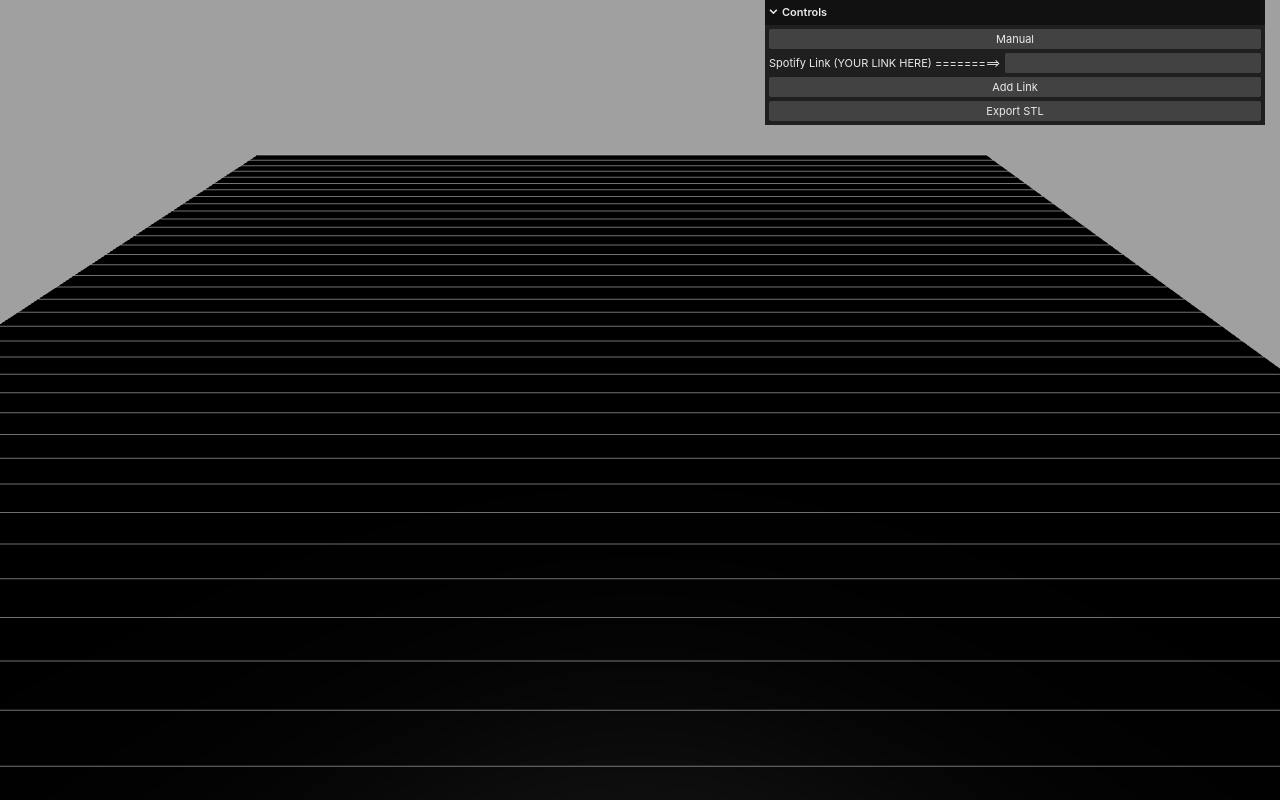
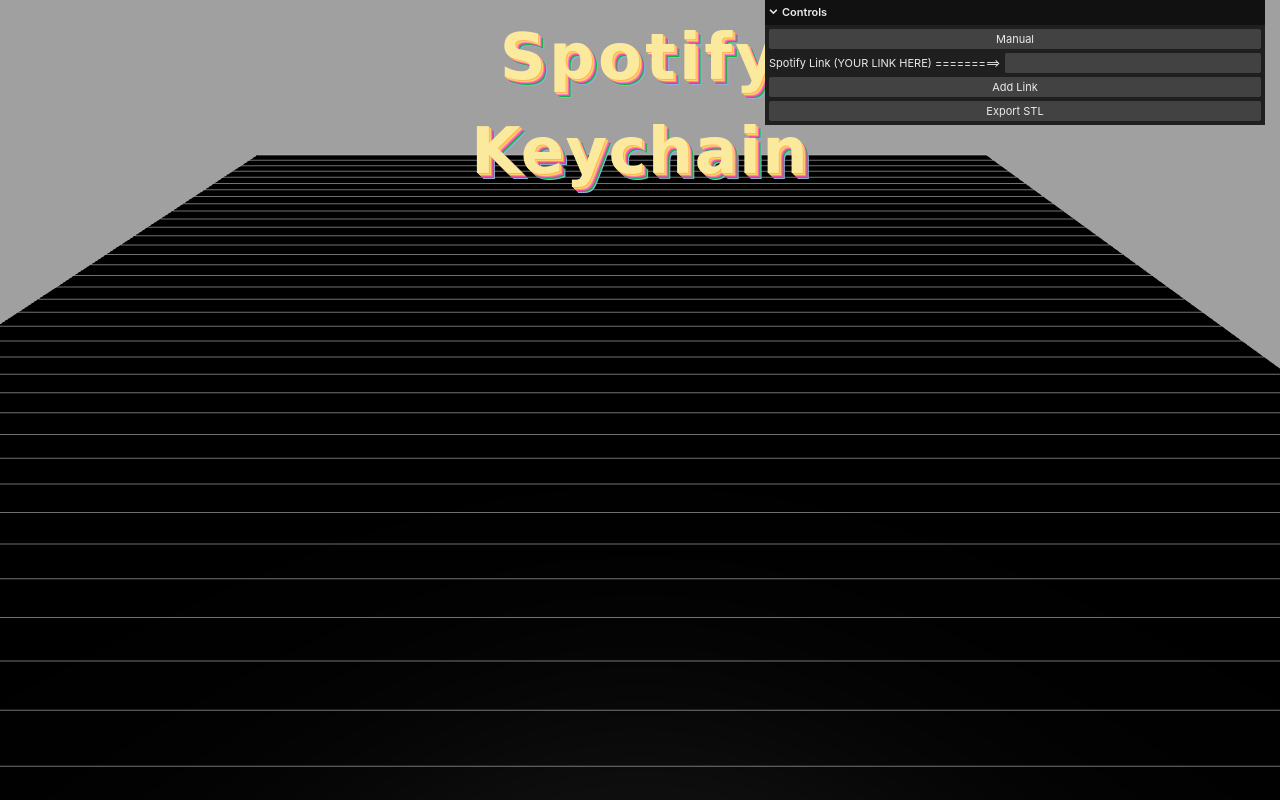
Before and after one commit to amoham42/spotifySTL, a website built with Vite: page index.html in a window 1280 px wide. Built offline with nearby package versions, Linux system fonts and the light colour scheme; no server answers; animation ran at ten frames a second; a web font is replaced by a local one.

Commit message:
changes to font

```diff
--- a/index.html
+++ b/index.html
@@ -8,6 +8,14 @@
     <title>SpotifySTL</title>
   </head>
   <body>
+    <div id="leftC">
+      <div id="help">
+        Spotify
+      </div>
+      <div id="help2">
+        Keychain
+      </div>
+    </div>
     <script type="module" src="/src/main.js"></script>
   </body>
 </html>
--- a/src/style.css
+++ b/src/style.css
@@ -121,37 +121,38 @@
 #help {
   font-family: 'Calligraffitti', cursive;
   margin: auto;
-  font-weight: 700;
-  font-size: 3rem;
+  font-weight: 900;
+  font-size: 4rem;
   position: sticky;
   text-shadow: -10px 5px 20px #ced0d3;
-  letter-spacing: .02em;
+  letter-spacing: .05em;
   transform: translate(0%,+80%);
   text-align: center;
   color: #fbea9d;
-  text-shadow: 5px 5px 0px #FFB650,
-    5px 5px 0px #FFD662,
-    5px 5px 0px  #FF80BF,
-    5px 5px 0px #EF5097,
-    10px 10px 0px #02bb43,
-    5px 5px 0px #90B1E0;
+  text-shadow: 1px 1px 0px #FFB650,
+  2px 2px 0px #FFD662,
+  3px 3px 0px  #FF80BF,
+  4px 4px 0px #EF5097,
+  5px 5px 0px #02bb43,
+    6px 6px 0px #90B1E0;
 }
 
 #help2 {
+	padding-top: 11px;
     font-family: 'Calligraffitti', cursive;
     margin: auto;
-    font-weight: 700;
-    font-size: 3rem;
+    font-weight: 900;
+    font-size: 4rem;
     position: sticky;
     text-shadow: -15px 5px 20px #ced0d3;
     letter-spacing: .02em;
     transform: translate(0%,+240%);
     text-align: center;
     color: #fbea9d;
-    text-shadow: 5px 5px 0px #FFB650,
-        5px 5px 0px #FFD662,
-        5px 5px 0px  #FF80BF,
-        5px 5px 0px #EF5097,
-        10px 10px 0px #02bb43,
-        5px 5px 0px #90B1E0;
+    text-shadow: 1px 1px 0px #FFB650,
+	2px 2px 0px #FFD662,
+	3px 3px 0px  #FF80BF,
+	4px 4px 0px #EF5097,
+	5px 5px 0px #02bb43,
+        6px 6px 0px #90B1E0;
   }
--- a/vite.config.js
+++ b/vite.config.js
@@ -1,6 +1,7 @@
 import { defineConfig } from 'vite';
 
 export default defineConfig({
+  base: '/spotifySTL/',
   build: {
     rollupOptions: {
       output: {
```
